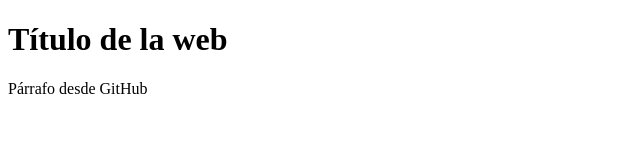
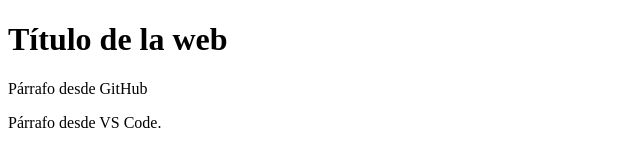
Before and after one commit to Claus-Web/Proyecto-web-empresa-z, a plain HTML site: page index.html in a window 1280 px wide. Shown: the whole page, without its empty margins (0-640 px from the left). Drawn offline with Linux system fonts and the light colour scheme.

Commit message:
Agregando párrafo vscode

```diff
--- a/index.html
+++ b/index.html
@@ -7,6 +7,8 @@
 </head>
 <body>
     <h1>Título de la web</h1>
-<p>Párrafo desde GitHub</p>
+    <p>Párrafo desde GitHub</p>
+    <p>Párrafo desde VS Code.</p>
+
 </body>
 </html>
```
